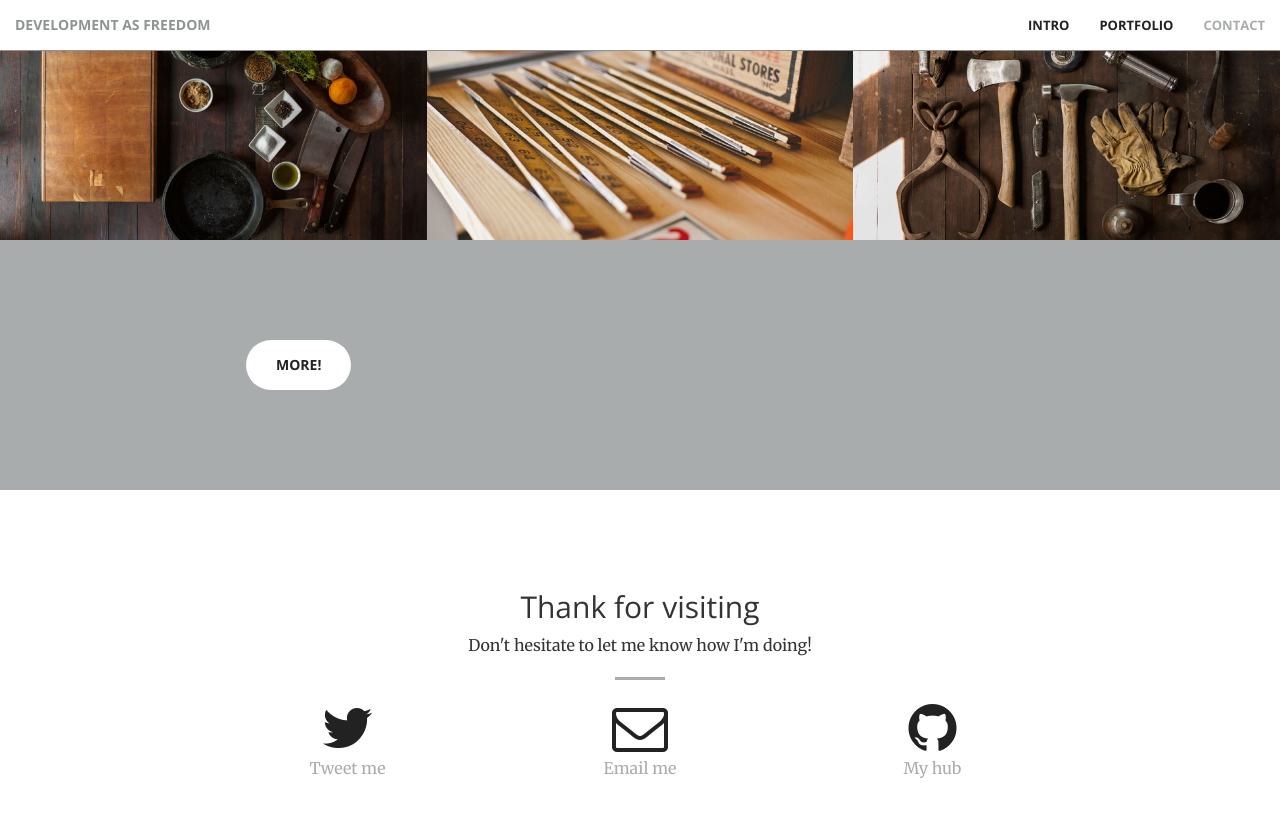
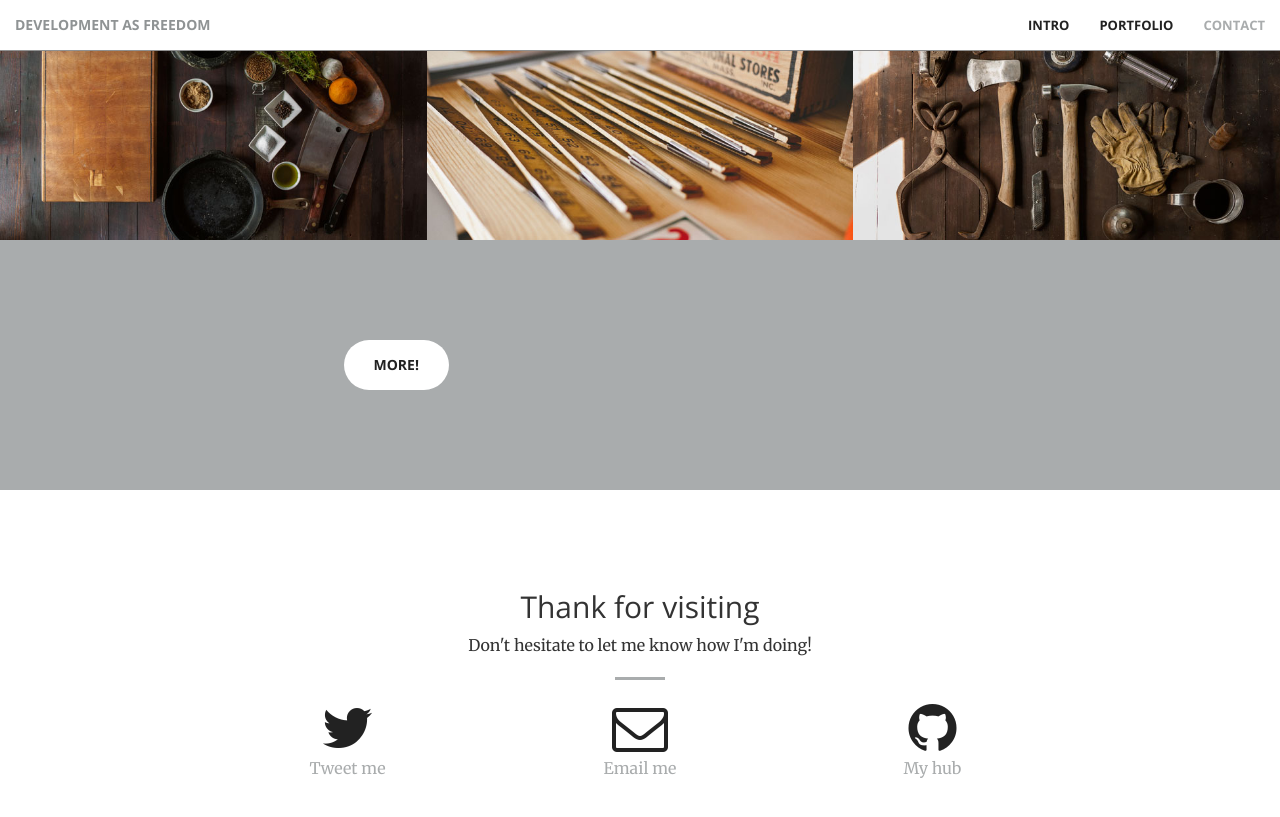
Before and after one commit to non-ceterisparibus/non-ceterisparibus.github.io, a Jekyll site: the page built from index.html, in a window 1280 px wide and 900 px high, scrolled down 1537 px. Shown: the top 817 px of the window. Built offline with Jekyll 4.4.1, drawn with Linux system fonts in a browser that asks for light colours.

Commit message:
Update portfolio.html

```diff
--- a/_includes/portfolio.html
+++ b/_includes/portfolio.html
@@ -98,7 +98,7 @@
 <section class="bg-primary" id="intro">
     <div class="container">
         <div class="row">
-            <div class="col-lg-3 col-lg-offset-1 text-center">
+            <div class="col-lg-3 col-lg-offset-2 text-center">
                 <!-- <h2 class="section-heading">Welcome to Anh-Thu Duong's page</h2> -->
                 <!-- <hr class="light"> -->
                 <!-- <p class="text-faded">Development as Freedom is an e-chapter on Economics x Data Science, inspired by the book Development as Freedom of Sir Amartya Sen. In this chapter, DAF steps out of its theoretical framework's shadow to embark on an adventure that takes place in the multiverse of "Data".</p> -->
```
